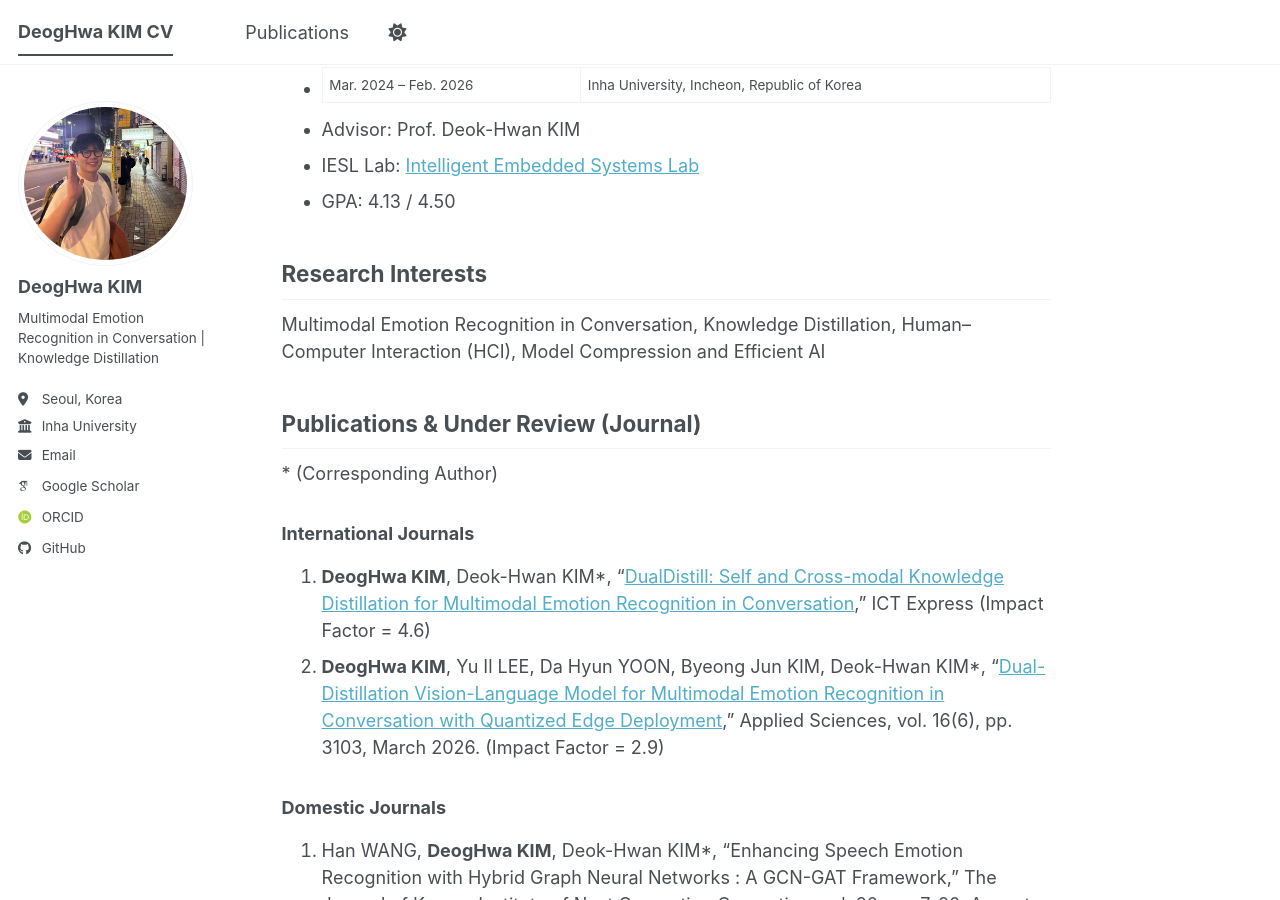
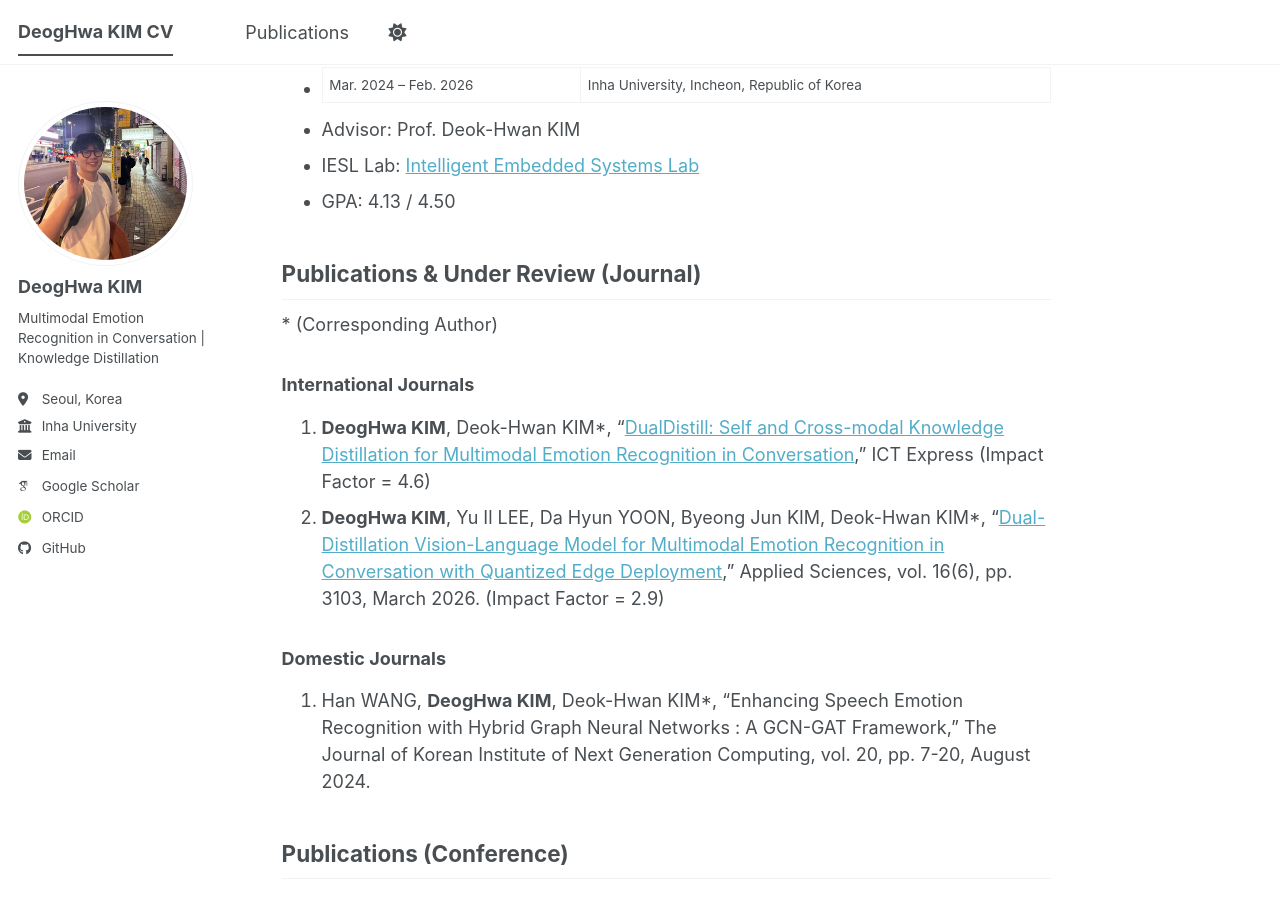
Before and after one commit to potatoduck9/potatoduck9.github.io, a Jekyll site: the page built from _pages/about.md, in a window 1280 px wide and 900 px high, scrolled down 483 px. Built offline with Jekyll 4.4.1, drawn with Linux system fonts in a browser that asks for light colours; some web fonts are replaced; a script bundle is joined from its source files by our own code; library files that are not in the unit come from our copies; some of the changed text lies outside the part shown.

Commit message:
Update about.md

```diff
--- a/_pages/about.md
+++ b/_pages/about.md
@@ -22,10 +22,6 @@ redirect_from:
 - Advisor: Prof. Deok-Hwan KIM
 - IESL Lab: [Intelligent Embedded Systems Lab](https://sites.google.com/view/iesl-inha-lab/home)
 - GPA: 4.13 / 4.50
-
-
-## Research Interests
-Multimodal Emotion Recognition in Conversation, Knowledge Distillation, Human–Computer Interaction (HCI), Model Compression and Efficient AI
 
 
 ## Publications & Under Review (Journal)
```
Also changed, not shown: other parts of _pages/about.md (+4 -0 lines).
